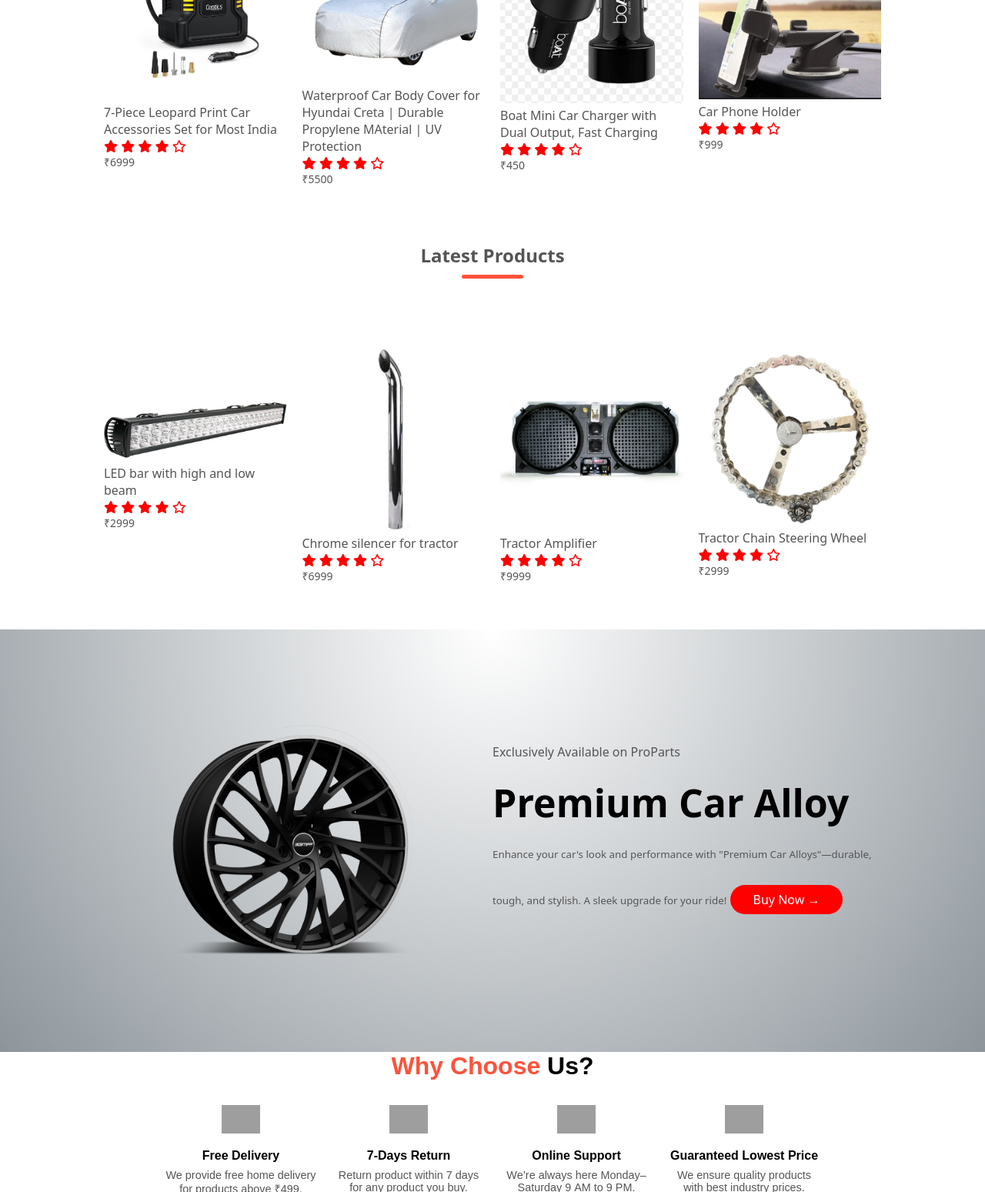
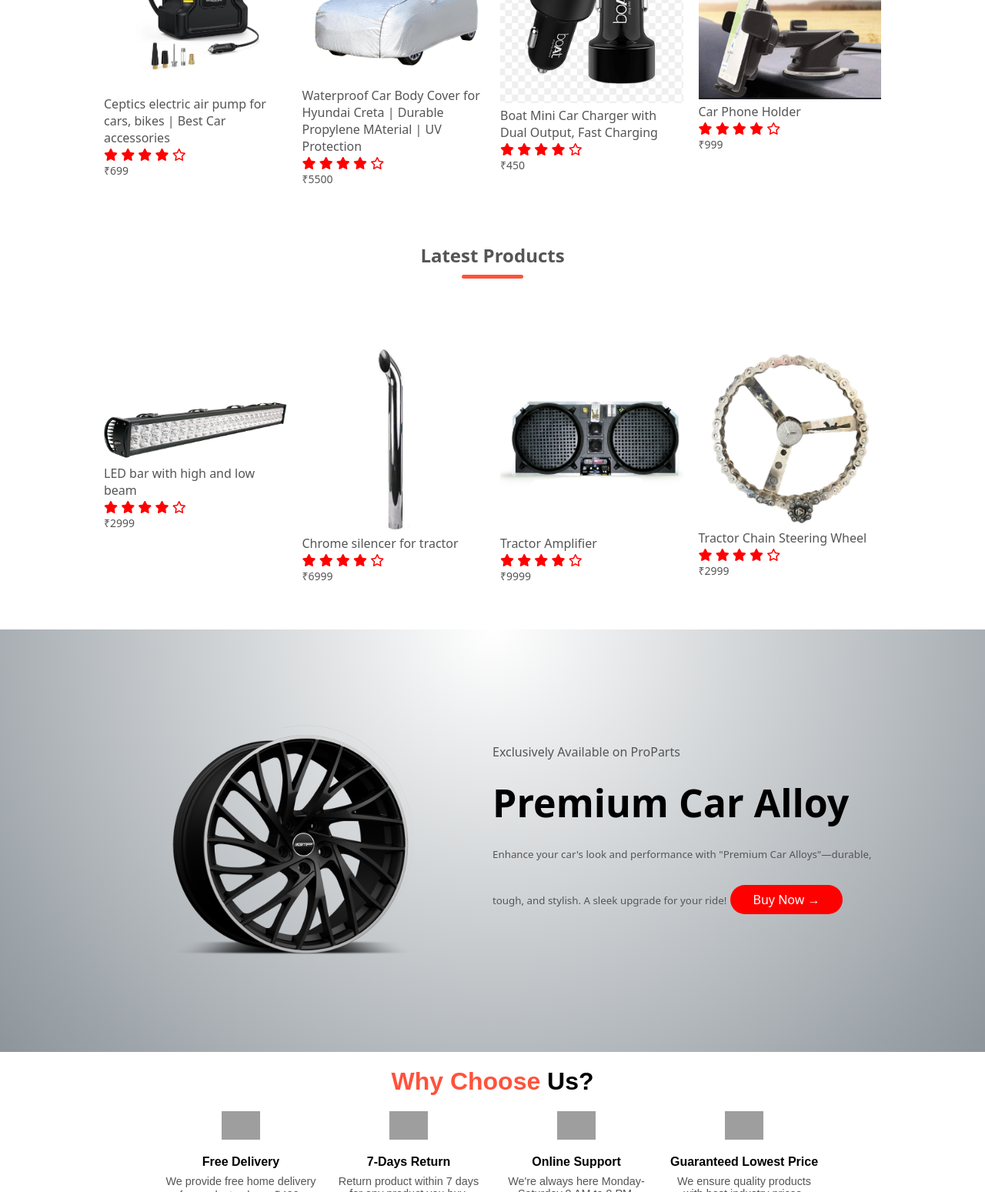
Before and after one commit to kavyanshrana/ProParts, a plain HTML site: page index.html in a window 1280 px wide. Shown: the part 1090-2639 px from the top of the page at 77% size. Drawn offline with Linux system fonts and the light colour scheme; grey boxes are pictures that could not be loaded; a web font is replaced by a local one.

Commit message:
given names and prices to products in index.html and given spacing between two div

```diff
--- a/index.html
+++ b/index.html
@@ -68,7 +68,7 @@
     <div class="row">
         <div class="col-4">
             <img src="images/product1.png">
-            <h4>7-Piece Leopard Print Car Accessories Set for Most India</h4>
+            <h4>Ceptics electric air pump for cars, bikes | Best Car accessories</h4>
             <div class="rating">
                 <i class="fa-solid fa-star"></i>
                 <i class="fa-solid fa-star"></i>
@@ -76,7 +76,7 @@
                 <i class="fa-solid fa-star"></i>
                 <i class="fa-regular fa-star"></i>
             </div>
-            <p> ₹6999 </p>
+            <p> ₹699 </p>
         </div>
 
         <div class="col-4">
@@ -207,13 +207,13 @@
             </div>
             <div class="usp-block_content">
               <img src="https://www.autofurnish.com/cdn/shop/files/Vector.png?v=1659447945&width=360" alt="" />
-              <h3>7‑Days Return</h3>
+              <h3>7-Days Return</h3>
               <p>Return product within 7 days for any product you buy.</p>
             </div>
             <div class="usp-block_content">
               <img src="https://www.autofurnish.com/cdn/shop/files/Group.png?v=1659447948&width=360" alt="" />
               <h3>Online Support</h3>
-              <p>We’re always here Monday–Saturday 9 AM to 9 PM.</p>
+              <p>We're always here Monday-Saturday 9 AM to 9 PM.</p>
             </div>
             <div class="usp-block_content">
               <img src="https://www.autofurnish.com/cdn/shop/files/Group_48095836.png?v=1659447953&width=535" alt="" />
@@ -223,7 +223,6 @@
           </div>
         </div>
     </section>
-
 
 
 
--- a/style.css
+++ b/style.css
@@ -360,6 +360,8 @@ ul {
     margin-bottom: 2rem;
     font-size: 2rem;
     font-family: Arial, sans-serif;
+    margin-top: 20px;
+    margin-bottom: 20px;
   }
   .red-bold { color: #ff523b; font-weight: 700; }
   .black-bold { color: #000; font-weight: 700; }
```
